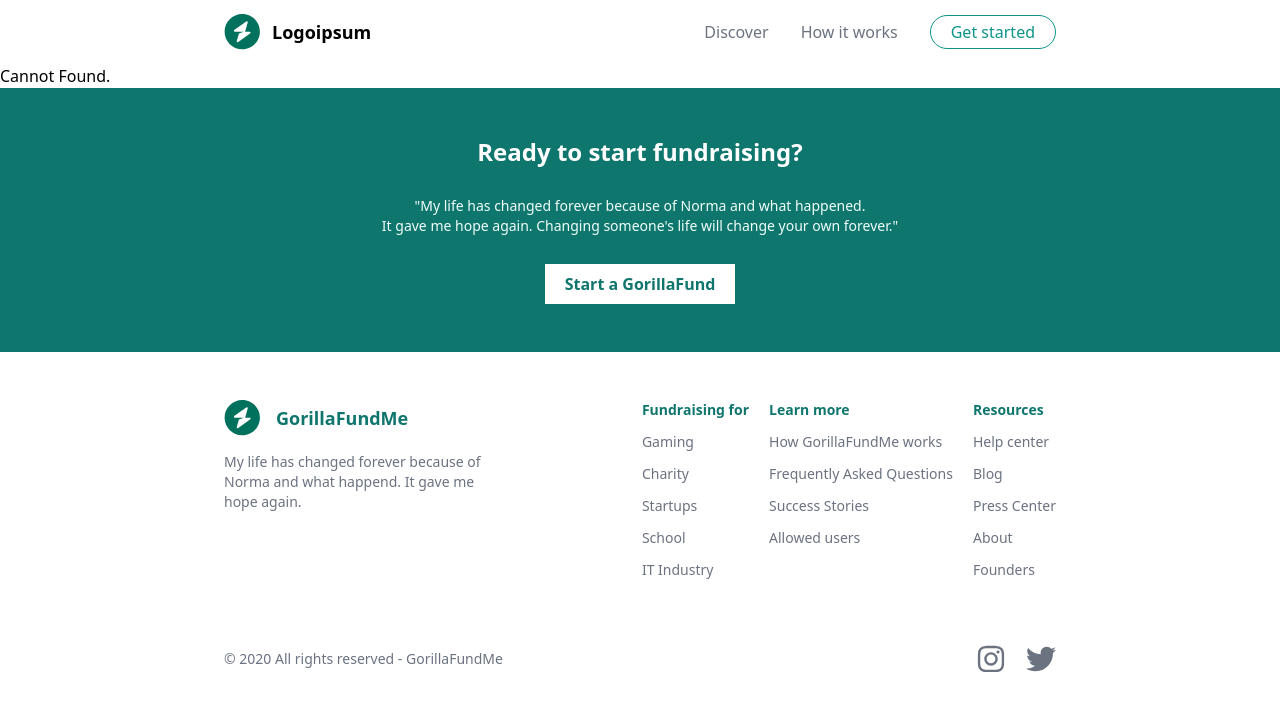
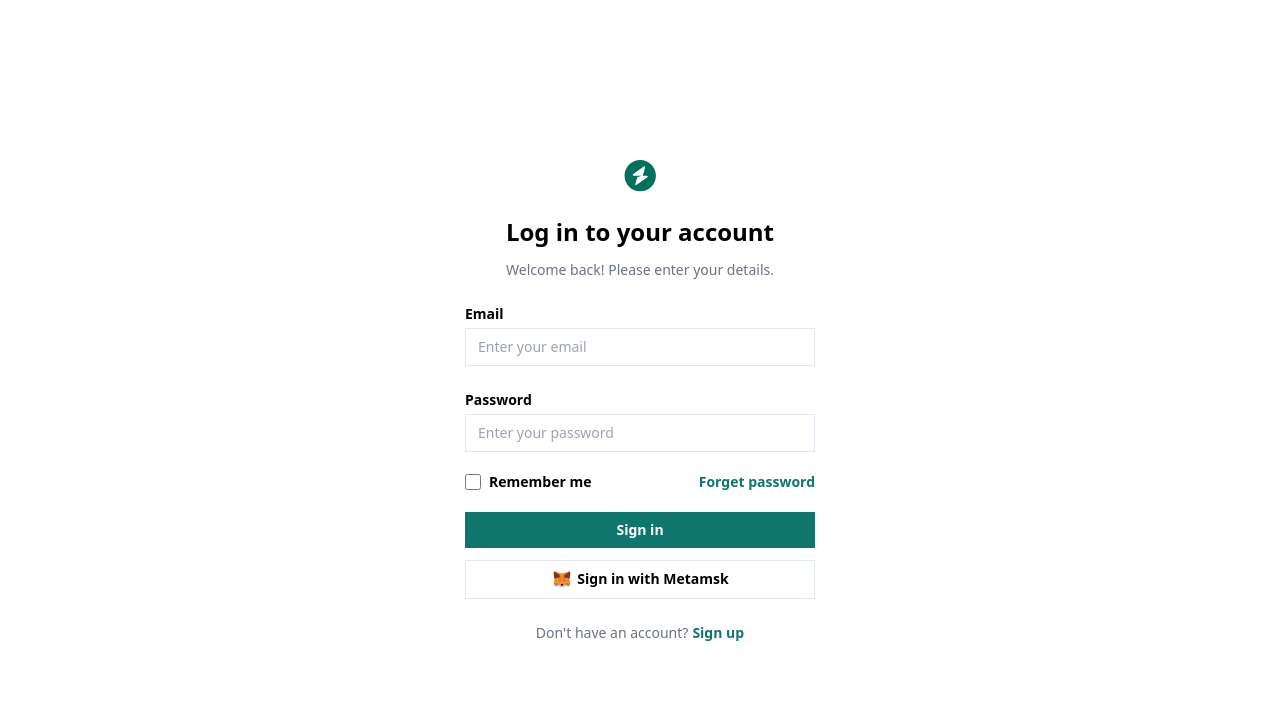
Before and after one commit to supercoolx/gorilla-fund-frontend, a React (Create React App) app: page /login in a window 1280 px wide. Shown: the top 710 px of the page. Built offline with nearby package versions, Linux system fonts and the light colour scheme.

Commit message:
Signin and Signup design

```diff
--- a/src/App.tsx
+++ b/src/App.tsx
@@ -1,15 +1,11 @@
 import React from 'react';
 import { BrowserRouter, Routes, Route } from 'react-router-dom';
 import routes from 'router/routes';
-import Nav from 'components/Nav/Nav';
-import StartFundraising from 'components/Footer/StartFundraising';
-import Footer from 'components/Footer/Footer';
 
 function App() {
 	return (
 		<>
 		<BrowserRouter>
-			<Nav />
 			<Routes>
 				{
 					routes.map(
@@ -17,8 +13,6 @@ function App() {
 					)
 				}
 			</Routes>
-			<StartFundraising />
-			<Footer />
 		</BrowserRouter>
 		</>
 	);
--- a/src/components/Nav/Nav.tsx
+++ b/src/components/Nav/Nav.tsx
@@ -11,7 +11,7 @@ const Nav = () => {
                 <div className="hidden text-lg font-bold sm:flex">Logoipsum</div>
             </Link>
             <div className="flex flex-row items-center gap-3 xl:gap-8">
-                <Link to={URL.HOME} className="text-gray-500">
+                <Link to={URL.SEARCH} className="text-gray-500">
                     <div>Discover</div>
                 </Link>
                 <Link to={URL.HOME} className="text-gray-500">
--- a/src/libs/constants.tsx
+++ b/src/libs/constants.tsx
@@ -1,4 +1,6 @@
 export const URL = {
     HOME: '/',
-    SEARCH: 'search',
+    SEARCH: '/search',
+    LOGIN: '/login',
+    SIGNUP: '/signup'
 }
--- a/src/router/routes.tsx
+++ b/src/router/routes.tsx
@@ -1,13 +1,23 @@
 import React from "react";
+import Login from "views/auth/Login";
 import Search from "views/Search";
-import { URL } from "../libs/constants";
-import Home from "../views/Home";
-import NotFound from "../views/NotFound";
+import { URL } from "libs/constants";
+import Home from "views/Home";
+import NotFound from "views/NotFound";
+import Signup from "views/auth/Signup";
 
 const routes = [
     {
         component: <Home />,
         url: URL.HOME
+    },
+    {
+        component: <Login />,
+        url: URL.LOGIN
+    },
+    {
+        component: <Signup />,
+        url: URL.SIGNUP
     },
     {
         component: <Search />,
--- a/src/views/Home.tsx
+++ b/src/views/Home.tsx
@@ -1,20 +1,26 @@
 import React from "react";
+import Nav from 'components/Nav/Nav';
 import HomeTop from "components/Home/HomeTop"
 import HomeOverview from "components/Home/HomeOverview";
 import HomeProjects from "components/Home/HomeProjects";
 import HomeInvest from "components/Home/HomeInvest";
 import HomeStories from "components/Home/HomeStories";
 import HomeCommunity from "components/Home/HomeCommunity";
+import StartFundraising from 'components/Footer/StartFundraising';
+import Footer from 'components/Footer/Footer';
 
 const Home = () => {
     return (
         <div>
+            <Nav />
             <HomeTop />
             <HomeOverview />
             <HomeProjects />
             <HomeInvest />
             <HomeStories />
             <HomeCommunity />
+			<StartFundraising />
+			<Footer />
         </div>
     )
 }
--- a/src/views/NotFound.tsx
+++ b/src/views/NotFound.tsx
@@ -1,9 +1,15 @@
+import Footer from "components/Footer/Footer";
+import StartFundraising from "components/Footer/StartFundraising";
+import Nav from "components/Nav/Nav";
 import React from "react";
 
 const NotFound = () => {
     return (
         <div>
-            Cannot Found.
+            <Nav />
+            <div className="py-10 text-5xl font-bold text-center bg-slate-50">404 ERROR</div>
+            <StartFundraising />
+            <Footer />
         </div>
     )
 }
--- a/src/views/Search.tsx
+++ b/src/views/Search.tsx
@@ -1,14 +1,20 @@
+import React from "react";
+import Nav from 'components/Nav/Nav';
+import SearchTop from "components/Search/SearchTop";
 import SearchButtons from "components/Search/SearchButtons";
 import SearchProjects from "components/Search/SearchProjects";
-import SearchTop from "components/Search/SearchTop";
-import React from "react";
+import StartFundraising from 'components/Footer/StartFundraising';
+import Footer from 'components/Footer/Footer';
 
 const Search = () => {
     return (
         <div className="">
+            <Nav />
             <SearchTop />
             <SearchButtons />
             <SearchProjects />
+			<StartFundraising />
+			<Footer />
         </div>
     )
 }
--- /dev/null
+++ b/src/views/auth/Login.tsx
@@ -0,0 +1,43 @@
+import React from "react";
+import iconLogo from "assets/img/svg/logo.svg";
+import iconMetamask from "assets/img/svg/metamask.svg";
+import { Link } from "react-router-dom";
+import { URL } from "libs/constants";
+
+const Login = () => {
+    return (
+        <div className="flex justify-center py-40 text-sm">
+            <div className="flex flex-col items-center w-[350px]">
+                <img src={iconLogo} className="w-8" alt="" />
+                <div className="pt-6 text-2xl font-bold">Log in to your account</div>
+                <div className="pt-3 text-gray-500">Welcome back! Please enter your details.</div>
+                <div className="flex flex-col w-full pt-6">
+                    <div className="pb-1 font-bold">Email</div>
+                    <input type="email" className="w-full py-2 px-3 focus:outline-none border-[1px] border-slate-200" placeholder="Enter your email" />
+                </div>
+                <div className="flex flex-col w-full pt-6">
+                    <div className="pb-1 font-bold">Password</div>
+                    <input type="password" className="w-full py-2 px-3 focus:outline-none border-[1px] border-slate-200" placeholder="Enter your password" />
+                </div>
+                <div className="flex justify-between w-full py-5">
+                    <div className="flex items-center">
+                        <input type="checkbox" name="rememeber" id="remember" className="w-4 h-4 rounded-none cursor-pointer" />
+                        <label htmlFor="remember" className="pl-2 font-bold cursor-pointer">Remember me</label>
+                    </div>
+                    <Link to="#" className="font-bold text-teal-700">Forget password</Link>
+                </div>
+                <button className="w-full py-2 font-bold text-white bg-teal-700">Sign in</button>
+                <button className="flex justify-center w-full py-2 mt-3 border-[1px] border-slate-200">
+                    <img src={iconMetamask} alt="" />
+                    <div className="pl-1 font-bold border-slate-200">Sign in with Metamsk</div>
+                </button>
+                <div className="pt-6 text-gray-500">
+                    Don't have an account?
+                    <Link to={URL.SIGNUP} className="pl-1 font-bold text-teal-700">Sign up</Link>
+                </div>
+            </div>
+        </div>
+    )
+}
+
+export default Login;
--- /dev/null
+++ b/src/views/auth/Signup.tsx
@@ -0,0 +1,41 @@
+import React from "react";
+import iconLogo from "assets/img/svg/logo.svg";
+import iconMetamask from "assets/img/svg/metamask.svg";
+import { Link } from "react-router-dom";
+import { URL } from "libs/constants";
+
+const Signup = () => {
+    return (
+        <div className="flex justify-center py-40 text-sm">
+            <div className="flex flex-col items-center w-[350px]">
+                <img src={iconLogo} className="w-8" alt="" />
+                <div className="pt-6 text-2xl font-bold">Create an account</div>
+                <div className="pt-3 text-gray-500">Welcome! You must be Ape Gorilla holder to sign up.</div>
+                <div className="flex flex-col w-full pt-6">
+                    <div className="pb-1 font-bold">Name*</div>
+                    <input type="text" className="w-full py-2 px-3 focus:outline-none border-[1px] border-slate-200" placeholder="Enter your name" />
+                </div>
+                <div className="flex flex-col w-full pt-6">
+                    <div className="pb-1 font-bold">Email*</div>
+                    <input type="email" className="w-full py-2 px-3 focus:outline-none border-[1px] border-slate-200" placeholder="Enter your email" />
+                </div>
+                <div className="flex flex-col w-full py-6">
+                    <div className="pb-1 font-bold">Password*</div>
+                    <input type="password" className="w-full py-2 px-3 focus:outline-none border-[1px] border-slate-200" placeholder="Enter your password" />
+                    <div className="pt-2 text-gray-500">Must be at least 8 characters.</div>
+                </div>
+                <button className="w-full py-2 font-bold text-white bg-teal-700">Sign in</button>
+                <button className="flex justify-center w-full py-2 mt-3 border-[1px] border-slate-200">
+                    <img src={iconMetamask} alt="" />
+                    <div className="pl-1 font-bold border-slate-200">Sign in with Metamsk</div>
+                </button>
+                <div className="pt-6 text-gray-500">
+                    Already have an account?
+                    <Link to={URL.LOGIN} className="pl-1 font-bold text-teal-700">Sign in</Link>
+                </div>
+            </div>
+        </div>
+    )
+}
+
+export default Signup;
```
Also changed, not shown: src/assets/img/svg/metamask.svg (added).
